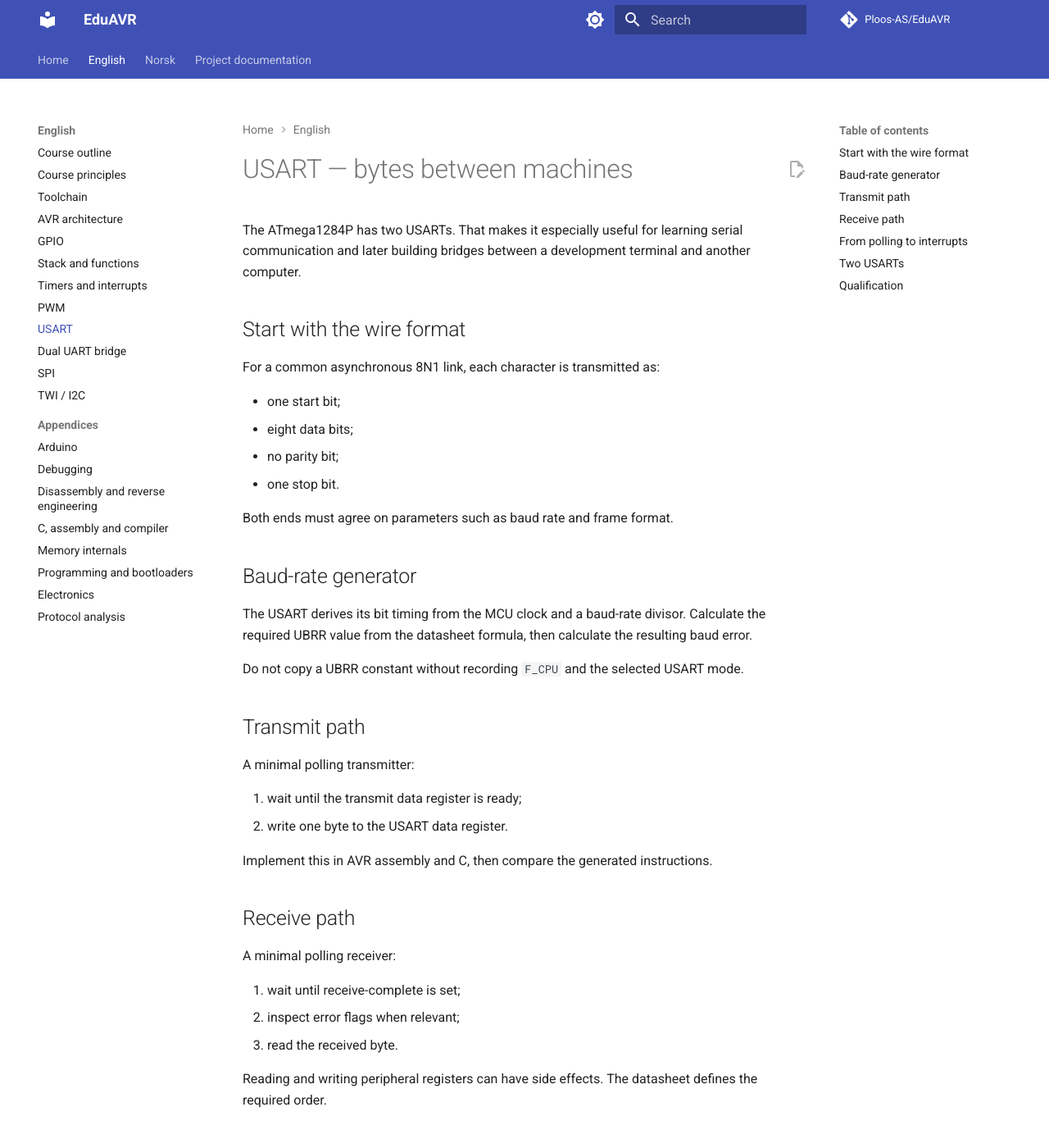
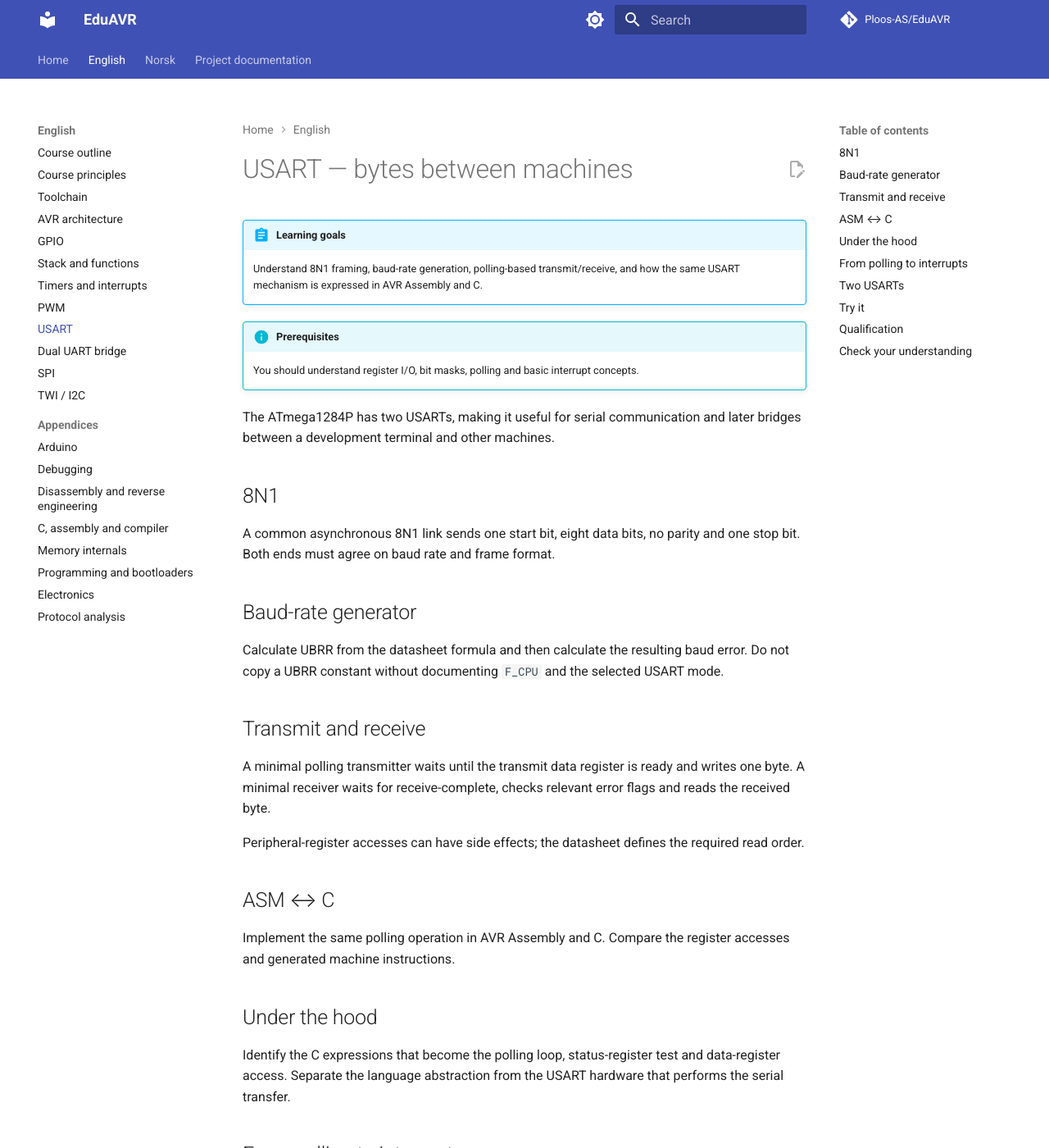
Before and after one commit to Ploos-AS/EduAVR, an MkDocs documentation site: the page built from docs/en/07-usart.md, in a window 1280 px wide and 1400 px high. Shown: the whole window at 82% size. Built offline with MkDocs 1.6.1 and Material for MkDocs 9.7.7, drawn with Linux system fonts in a browser that asks for light colours; comment, search, counter and statistics services are not loaded; some of the changed text lies outside the part shown.

Commit message:
docs: harmonize communications lessons

````diff
--- a/docs/en/07-usart.md
+++ b/docs/en/07-usart.md
@@ -1,59 +1,64 @@
 # USART — bytes between machines
 
-The ATmega1284P has two USARTs. That makes it especially useful for learning serial communication and later building bridges between a development terminal and another computer.
+!!! abstract "Learning goals"
+    Understand 8N1 framing, baud-rate generation, polling-based transmit/receive, and how the same USART mechanism is expressed in AVR Assembly and C.
 
-## Start with the wire format
+!!! info "Prerequisites"
+    You should understand register I/O, bit masks, polling and basic interrupt concepts.
 
-For a common asynchronous 8N1 link, each character is transmitted as:
+The ATmega1284P has two USARTs, making it useful for serial communication and later bridges between a development terminal and other machines.
 
-- one start bit;
-- eight data bits;
-- no parity bit;
-- one stop bit.
+## 8N1
 
-Both ends must agree on parameters such as baud rate and frame format.
+A common asynchronous 8N1 link sends one start bit, eight data bits, no parity and one stop bit. Both ends must agree on baud rate and frame format.
 
 ## Baud-rate generator
 
-The USART derives its bit timing from the MCU clock and a baud-rate divisor. Calculate the required UBRR value from the datasheet formula, then calculate the resulting baud error.
+Calculate UBRR from the datasheet formula and then calculate the resulting baud error. Do not copy a UBRR constant without documenting `F_CPU` and the selected USART mode.
 
-Do not copy a UBRR constant without recording `F_CPU` and the selected USART mode.
+## Transmit and receive
 
-## Transmit path
+A minimal polling transmitter waits until the transmit data register is ready and writes one byte. A minimal receiver waits for receive-complete, checks relevant error flags and reads the received byte.
 
-A minimal polling transmitter:
+Peripheral-register accesses can have side effects; the datasheet defines the required read order.
 
-1. wait until the transmit data register is ready;
-2. write one byte to the USART data register.
+## ASM ↔ C
 
-Implement this in AVR assembly and C, then compare the generated instructions.
+Implement the same polling operation in AVR Assembly and C. Compare the register accesses and generated machine instructions.
 
-## Receive path
+## Under the hood
 
-A minimal polling receiver:
-
-1. wait until receive-complete is set;
-2. inspect error flags when relevant;
-3. read the received byte.
-
-Reading and writing peripheral registers can have side effects. The datasheet defines the required order.
+Identify the C expressions that become the polling loop, status-register test and data-register access. Separate the language abstraction from the USART hardware that performs the serial transfer.
 
 ## From polling to interrupts
 
-Polling makes the mechanism easy to understand. Later, RX/TX interrupts and ring buffers allow useful work to continue while serial traffic arrives.
+RX/TX interrupts and ring buffers allow useful foreground work while traffic arrives.
 
 ## Two USARTs
-
-EduAVR initially uses one USART for terminal exercises. Later capstones can use both:
 
 ```text
 PC/Linux terminal <-- USART0 --> ATmega1284P <-- USART1 --> retro computer/device
 ```
 
-This creates a natural path toward terminal, BBS and retro serial gateway projects.
+This leads naturally to terminal, BBS and retro serial gateway projects.
+
+## Try it
+
+Build the C and Assembly examples. Derive the baud configuration from `F_CPU`, trace one transmitted and one received byte, and compare instruction flow.
+
+!!! success "Expected result"
+    You can explain the frame format, derive the baud configuration and identify the register accesses that transmit and receive a byte.
 
 ## Qualification
 
-Q1 can verify register configuration, baud calculations, buffer/state-machine logic and simulated USART behavior where supported.
+Q1 can verify register configuration, baud calculations, buffer/state-machine logic and simulated USART behavior where supported. Q2 is required for electrical serial connections, level compatibility, cabling and physical measurements.
 
-Q2 is required for electrical serial connections, level compatibility, cabling and measurements on real hardware.
+## Check your understanding
+
+1. What does 8N1 mean?
+2. Why must `F_CPU` be known?
+3. What pedagogical advantage does polling provide?
+4. What must be tested physically in Q2?
+
+!!! tip "Next"
+    Continue to [Dual-UART bridge](08-dual-uart-bridge.md).
````
